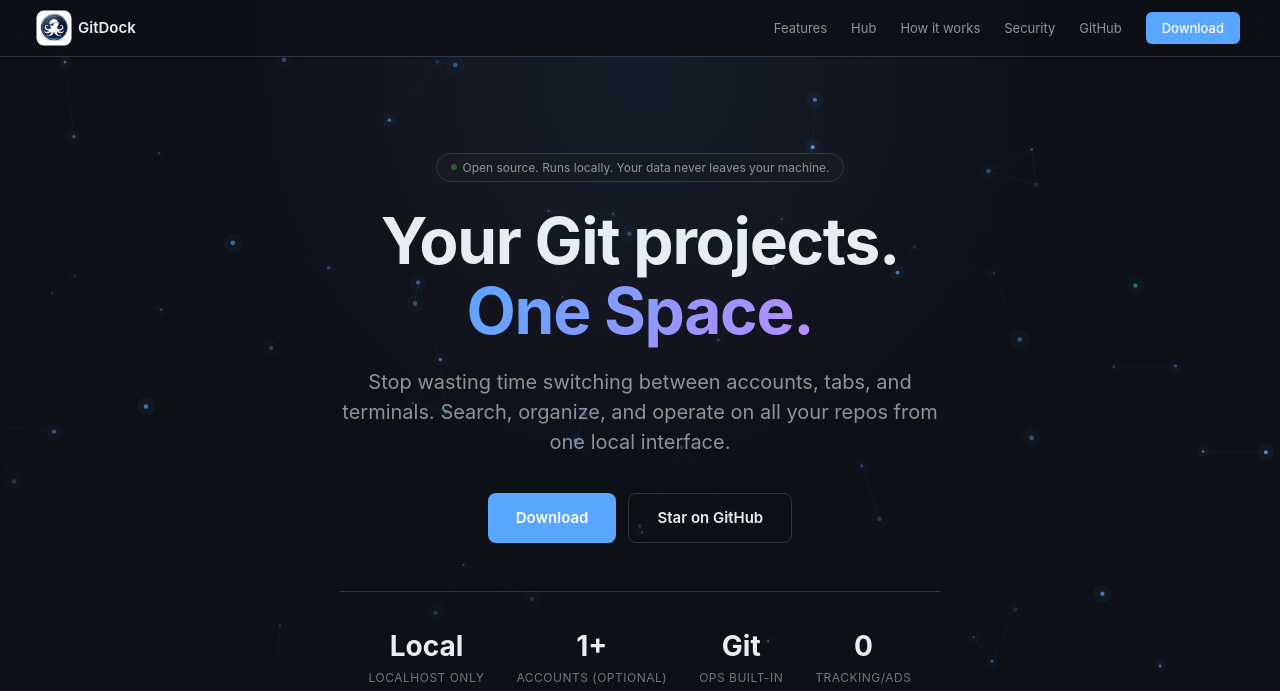
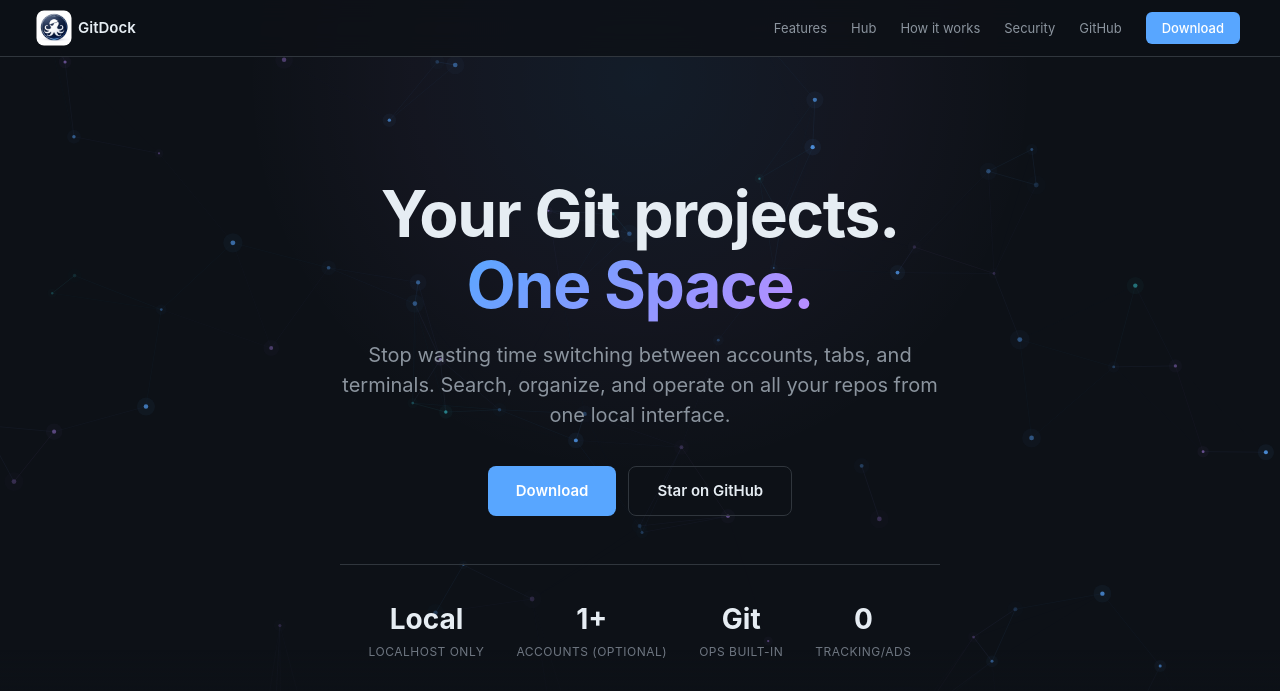
Before and after one commit to gitdock-dev/gitdock, a website: page site/index.html in a window 1280 px wide. Shown: the top 691 px of the page. Drawn offline with Linux system fonts and the light colour scheme.

Commit message:
docs(site): remove hero badge from landing

```diff
--- a/site/css/index.css
+++ b/site/css/index.css
@@ -35,37 +35,6 @@
   position: relative;
   max-width: 720px;
   z-index: 1;
-}
-
-.hero-badge {
-  display: inline-flex;
-  align-items: center;
-  gap: 6px;
-  padding: 4px 14px;
-  border-radius: 20px;
-  border: 1px solid var(--border);
-  background: var(--bg1);
-  font-size: 12px;
-  color: var(--t2);
-  margin-bottom: 24px;
-}
-
-.hero-badge .dot {
-  width: 6px;
-  height: 6px;
-  border-radius: 50%;
-  background: var(--green);
-  animation: pulse 2s infinite;
-}
-
-@keyframes pulse {
-  0%,
-  100% {
-    opacity: 1;
-  }
-  50% {
-    opacity: 0.4;
-  }
 }
 
 .hero h1 {
@@ -837,10 +806,6 @@
     gap: 16px;
   }
 
-  .hero-badge {
-    font-size: 11px;
-    padding: 6px 14px;
-  }
 }
 
 @media (prefers-reduced-motion: reduce) {
--- a/site/index.html
+++ b/site/index.html
@@ -264,7 +264,6 @@
 <section class="hero">
   <canvas id="hero-canvas"></canvas>
   <div class="hero-content fade-in">
-    <div class="hero-badge"><span class="dot"></span> Open source. Runs locally. Your data never leaves your machine.</div>
     <h1>Your Git projects.<br><span class="grad">One Space.</span></h1>
     <p>Stop wasting time switching between accounts, tabs, and terminals. Search, organize, and operate on all your repos from one local interface.</p>
     <div class="hero-actions">
```
